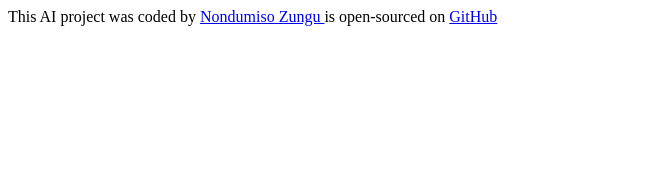
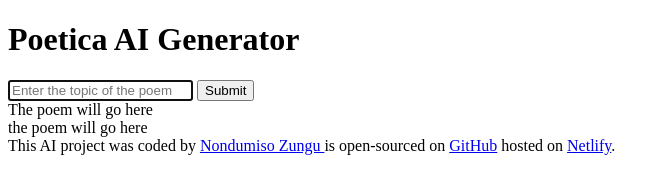
Before and after one commit to nondumiso0327/Poetica-AI-Generator, a plain HTML site: page index.html in a window 1280 px wide. Shown: the whole page, without its empty margins (0-670 px from the left). Drawn offline with Linux system fonts and the light colour scheme.

Commit message:
Update the html

```diff
--- a/index.html
+++ b/index.html
@@ -7,11 +7,32 @@
     <title>AI Poem Generator</title>
 </head>
 <body>
-    <footer>
+  <header>
+    <h1>Poetica AI Generator</h1>
+  </header>
+<main>
+  <form>
+    <input type="text" placeholder="Enter the topic of the poem" autofocus
+    required
+    autocomplete="off"/>
+
+    <input type="submit"/>
+  </form>
+</main>
+<div>
+  The poem will go here
+</br>
+ the poem will go here
+</div>
+
+<footer>
       This AI project was coded by <a href="https://github.com/nondumiso0327" target="_blank">Nondumiso Zungu </a> is
       open-sourced on
       <a href="https://github.com/nondumiso0327/Poetica-AI-Generator" target="_blank">GitHub</a>
-    </footer>
+     hosted on
+     <a href="https://poeticagenerator.netlify.app/" target="_blank"
+        > Netlify</a>.
+</footer>
  <script src="index.js"></script>
 </body>
 </html>
```
